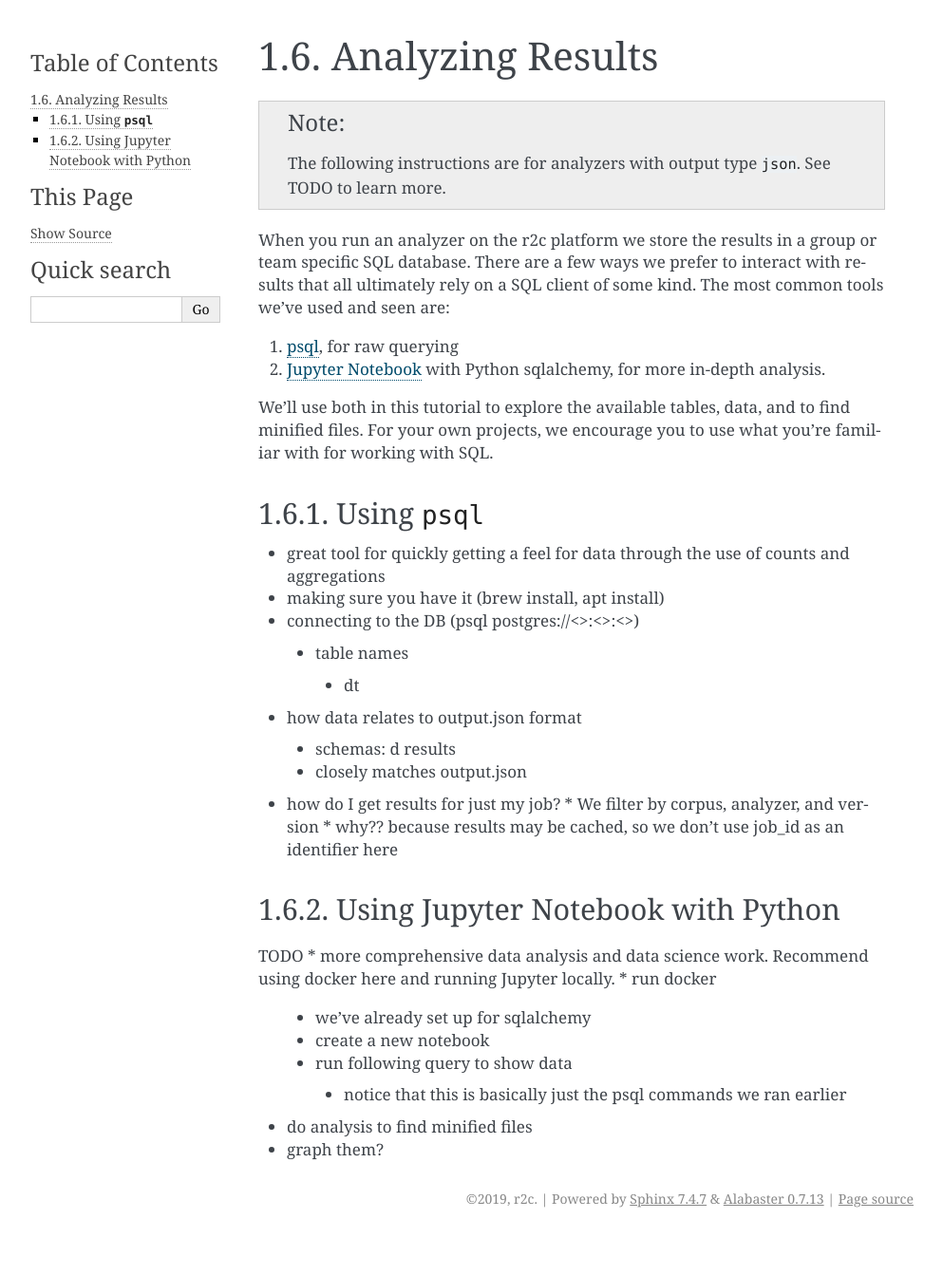
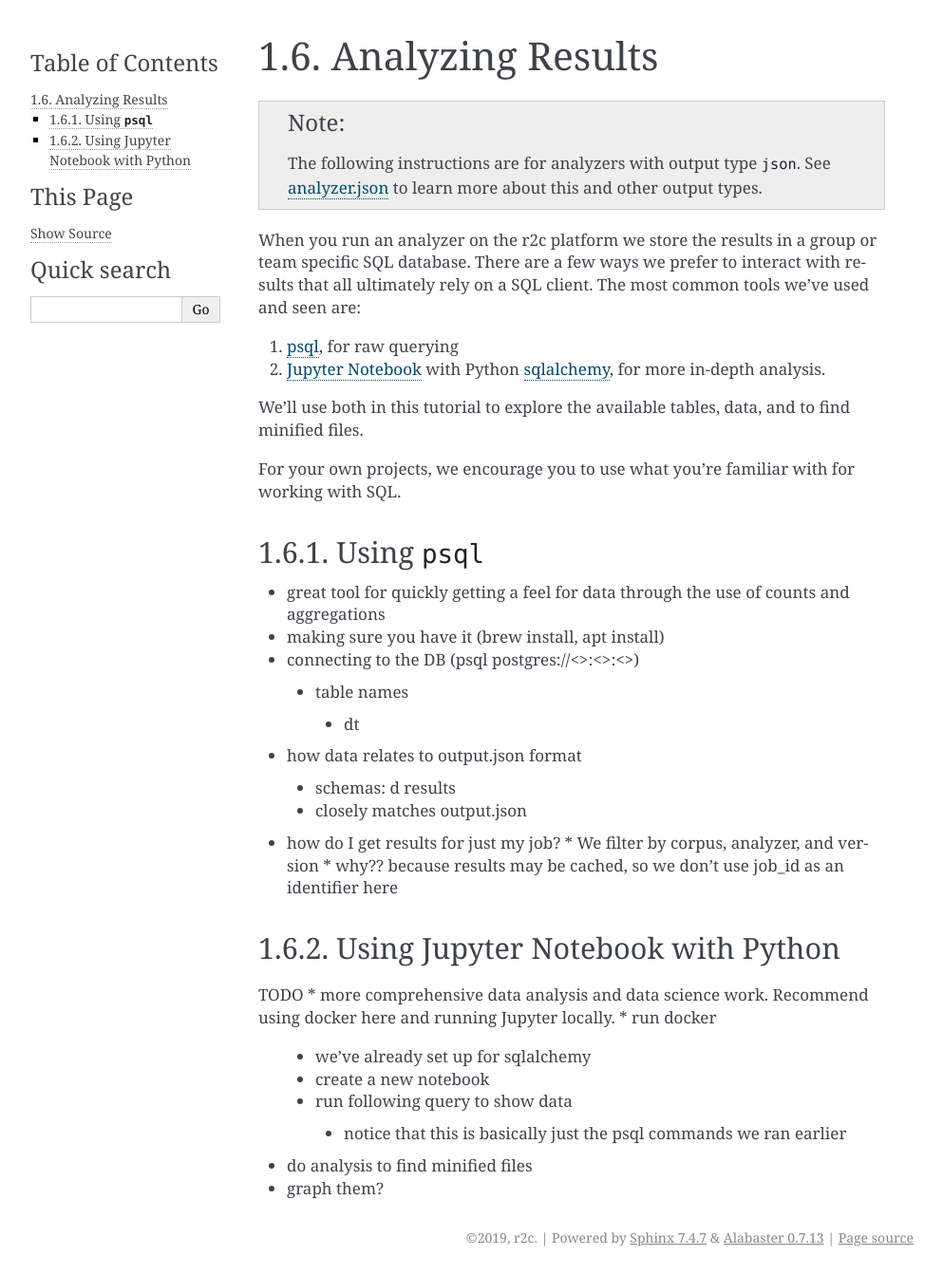
Before and after one commit to semgrep/docs, a Sphinx documentation site: the page built from docs/intro/results.rst, in a window 1280 px wide. Shown: the whole page at 95% size, without its empty margins (148-1141 px from the left). Built offline with Sphinx 7.4.7, drawn with Linux system fonts in a browser that asks for light colours; before the commit the page ends 1302 px from its top, so only the background shows below that.

Commit message:
fixes to results.rst

```diff
--- a/docs/intro/results.rst
+++ b/docs/intro/results.rst
@@ -1,14 +1,16 @@
 Analyzing Results
 =================
 
-.. note:: The following instructions are for analyzers with output type ``json``. See TODO to learn more.
+.. note:: The following instructions are for analyzers with output type ``json``. See :doc:`../api/manifest` to learn more about this and other output types.
 
-When you run an analyzer on the r2c platform we store the results in a group or team specific SQL database. There are a few ways we prefer to interact with results that all ultimately rely on a SQL client of some kind. The most common tools we've used and seen are:
+When you run an analyzer on the r2c platform we store the results in a group or team specific SQL database. There are a few ways we prefer to interact with results that all ultimately rely on a SQL client. The most common tools we've used and seen are:
 
 1. `psql <https://www.postgresql.org/docs/9.3/app-psql.html>`_, for raw querying
-2. `Jupyter Notebook <https://jupyter.org/>`_ with Python sqlalchemy, for more in-depth analysis.
+2. `Jupyter Notebook <https://jupyter.org/>`_ with Python `sqlalchemy <https://www.sqlalchemy.org/>`_, for more in-depth analysis.
 
-We'll use both in this tutorial to explore the available tables, data, and to find minified files. For your own projects, we encourage you to use what you're familiar with for working with SQL.
+We'll use both in this tutorial to explore the available tables, data, and to find minified files.
+
+For your own projects, we encourage you to use what you're familiar with for working with SQL.
 
 Using ``psql``
 --------------
```
